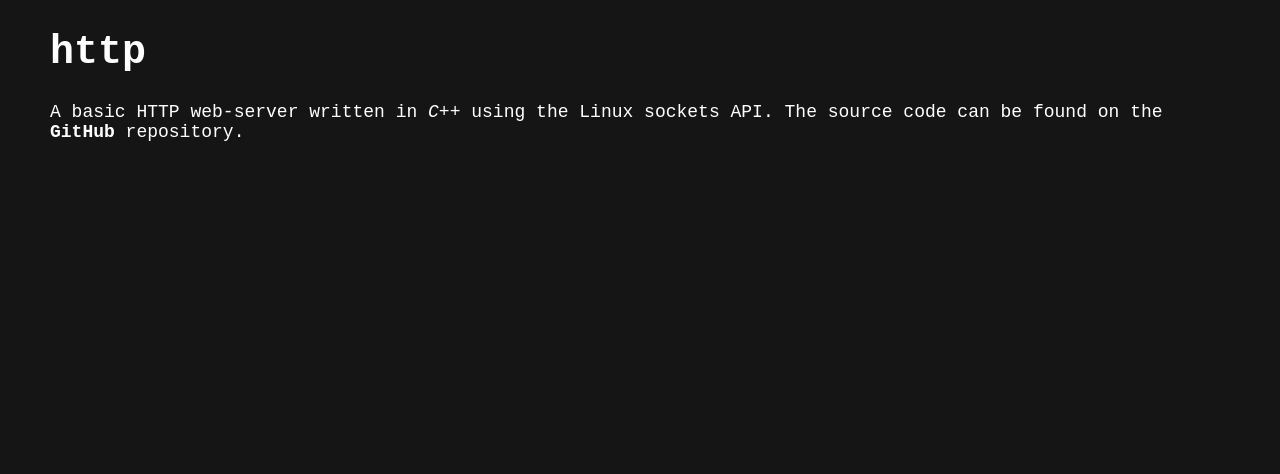
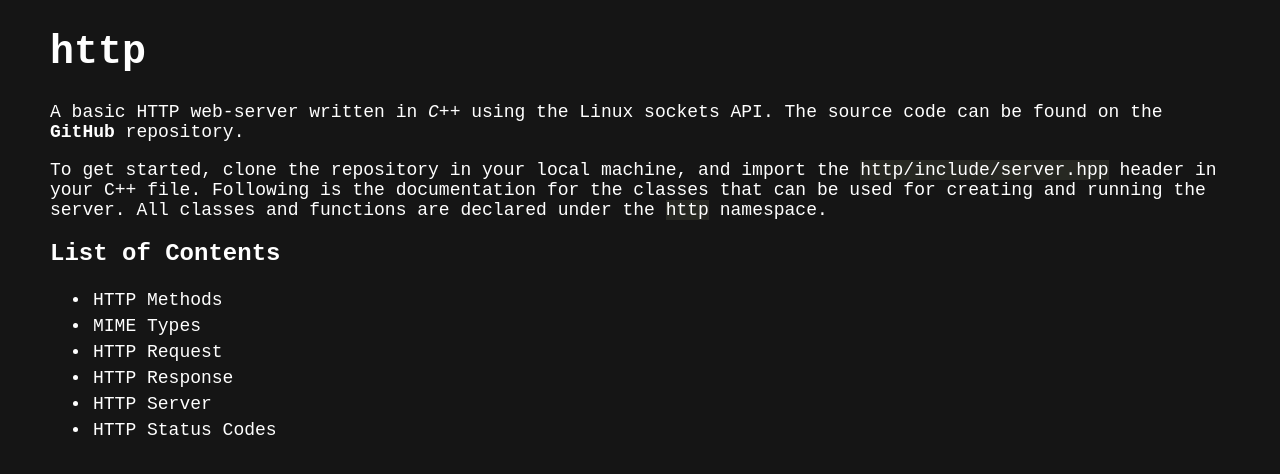
Before and after one commit to Devansh3712/http, a plain HTML site: page docs/index.html in a window 1280 px wide. Drawn offline with Linux system fonts and the light colour scheme.

Commit message:
Update documentation files
Signed-off-by: Devansh3712 <devanshamity@gmail.com>

```diff
--- a/docs/index.html
+++ b/docs/index.html
@@ -1,6 +1,7 @@
 <html>
 	<head>
 		<meta charset="utf-8" />
+		<meta name="viewport" content="width=device-width, initial-scale=1.0" />
 		<link rel="stylesheet" href="static/styles.css" />
 		<title>http</title>
 	</head>
@@ -12,6 +13,22 @@
 			<b><a href="https://github.com/Devansh3712/http">GitHub</a></b>
 			repository.
 		</p>
+		<p>
+			To get started, clone the repository in your local machine, and import the
+			<span class="include">http/include/server.hpp</span> header in your C++
+			file. Following is the documentation for the classes that can be used for
+			creating and running the server. All classes and functions are declared
+			under the <span class="include">http</span> namespace.
+		</p>
+		<h2>List of Contents</h2>
+		<ul>
+			<li><a href="/methods">HTTP Methods</a></li>
+			<li><a href="/mimes">MIME Types</a></li>
+			<li><a href="/request">HTTP Request</a></li>
+			<li><a href="/response">HTTP Response</a></li>
+			<li><a href="/server">HTTP Server</a></li>
+			<li><a href="/status">HTTP Status Codes</a></li>
+		</ul>
 		<script src="https://gist.github.com/Devansh3712/20f2cecaf356d8a81825108c14a27695.js"></script>
 	</body>
 </html>
--- a/docs/static/styles.css
+++ b/docs/static/styles.css
@@ -18,8 +18,18 @@ h1 {
 	font-size: 40px;
 }
 
+li {
+	font-size: 18px;
+	padding: 3px;
+}
+
 p {
 	font-size: 18px;
+}
+
+body .include {
+	background-color: #272822;
+	color: #ffffff;
 }
 
 body .gist .highlight {
```
Also changed, not shown: docs/methods.html (added, +17 -0 lines), docs/404.html (renamed from docs/notFound.html), 1 other file.
